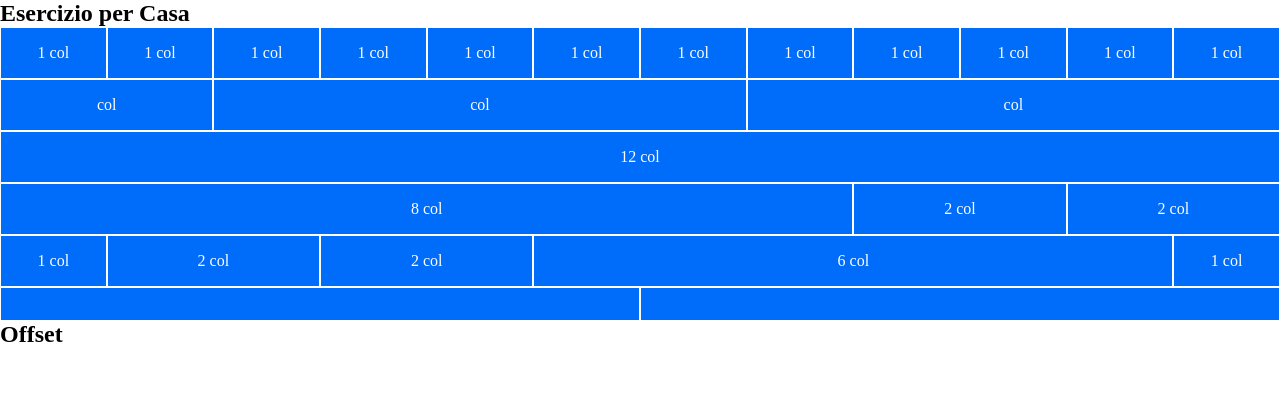
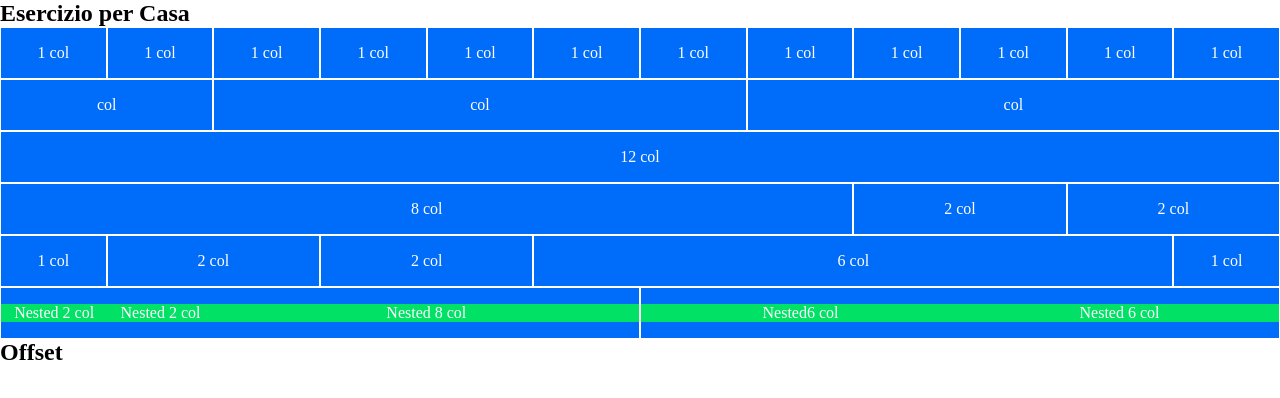
Before and after one commit to ruggerifrancesco/html-css-12bool, a plain HTML site: page index.html in a window 1280 px wide. Drawn offline with Linux system fonts and the light colour scheme.

Commit message:
defined structure for last row

```diff
--- a/index.html
+++ b/index.html
@@ -56,12 +56,16 @@
             <div class="col col-1 text-center">1 col</div>
         </div>
 
+        <!-- Nested Cols Section -->
         <div class="section-row">
             <div class="col col-6 text-center">
-
+                <div class="inner-col col-2 text-center">Nested 2 col</div>
+                <div class="inner-col col-2 text-center">Nested 2 col</div>
+                <div class="inner-col col-8 text-center">Nested 8 col</div>
             </div>
             <div class="col col-6 text-center">
-
+                <div class="inner-col col-6 text-center">Nested6 col</div>
+                <div class="inner-col col-6 text-center">Nested 6 col</div>
             </div>
         </div>
     </section>
```
